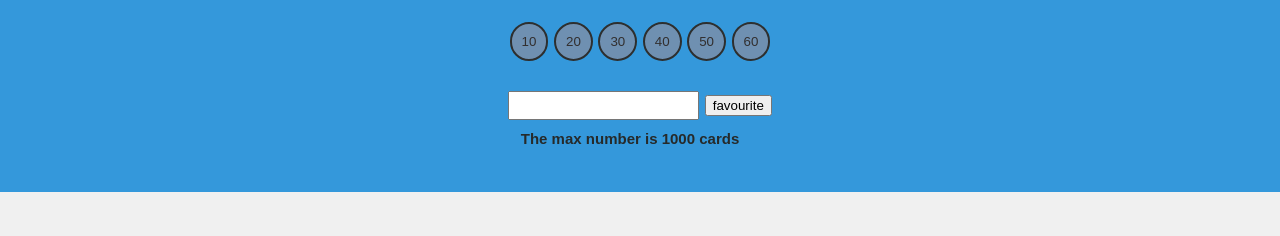
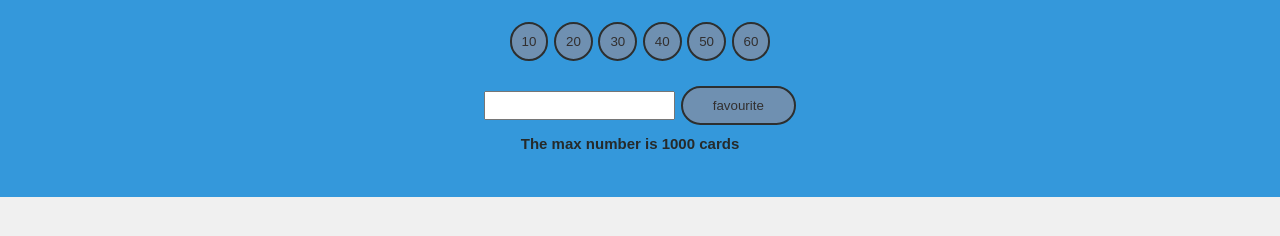
Before and after one commit to Ameer2000Mzori/Poke-Wiki, a plain HTML site: page src/index.html in a window 1280 px wide. Shown: the part 82-318 px from the top of the page. Drawn offline with Linux system fonts and the light colour scheme.

Commit message:
added styling to favo button

```diff
--- a/src/index.html
+++ b/src/index.html
@@ -23,7 +23,7 @@
           <button class="containers-items">60</button>
         </ul>
         <input type="number" id="number-input" number="number" required />
-        <button class="">favourite</button>
+        <button class="favourite-Btn">favourite</button>
         <h5>The max number is 1000 cards</h5>
       </div>
     </section>
--- a/src/style.css
+++ b/src/style.css
@@ -22,7 +22,8 @@ body {
   justify-content: space-around;
 }
 
-.containers-items {
+.containers-items,
+.favourite-Btn {
   background-color: #6f90b1;
   color: #322f2f;
   padding: 10px;
@@ -32,6 +33,16 @@ body {
   border: 2px solid #2d2f2f;
   transition: all 100ms ease-in-out;
 }
+
+.favourite-Btn {
+  transition: all 50ms ease-in-out;
+  padding: 10px 30px;
+}
+
+.favourite-Btn:active {
+  padding: 9px 25px;
+}
+
 .containers-items:hover {
   background-color: #6fb193;
   padding: 13px;
```
